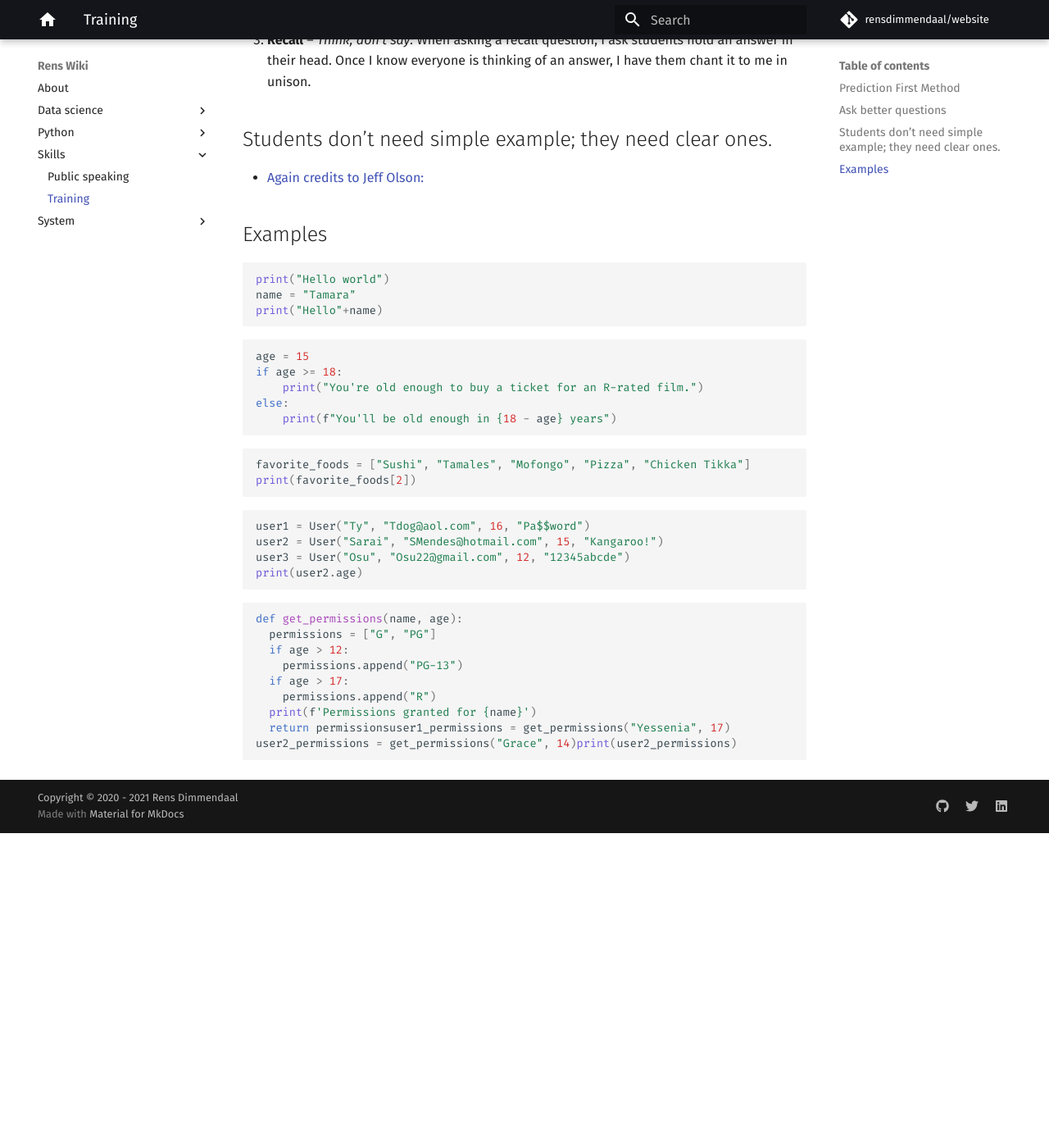
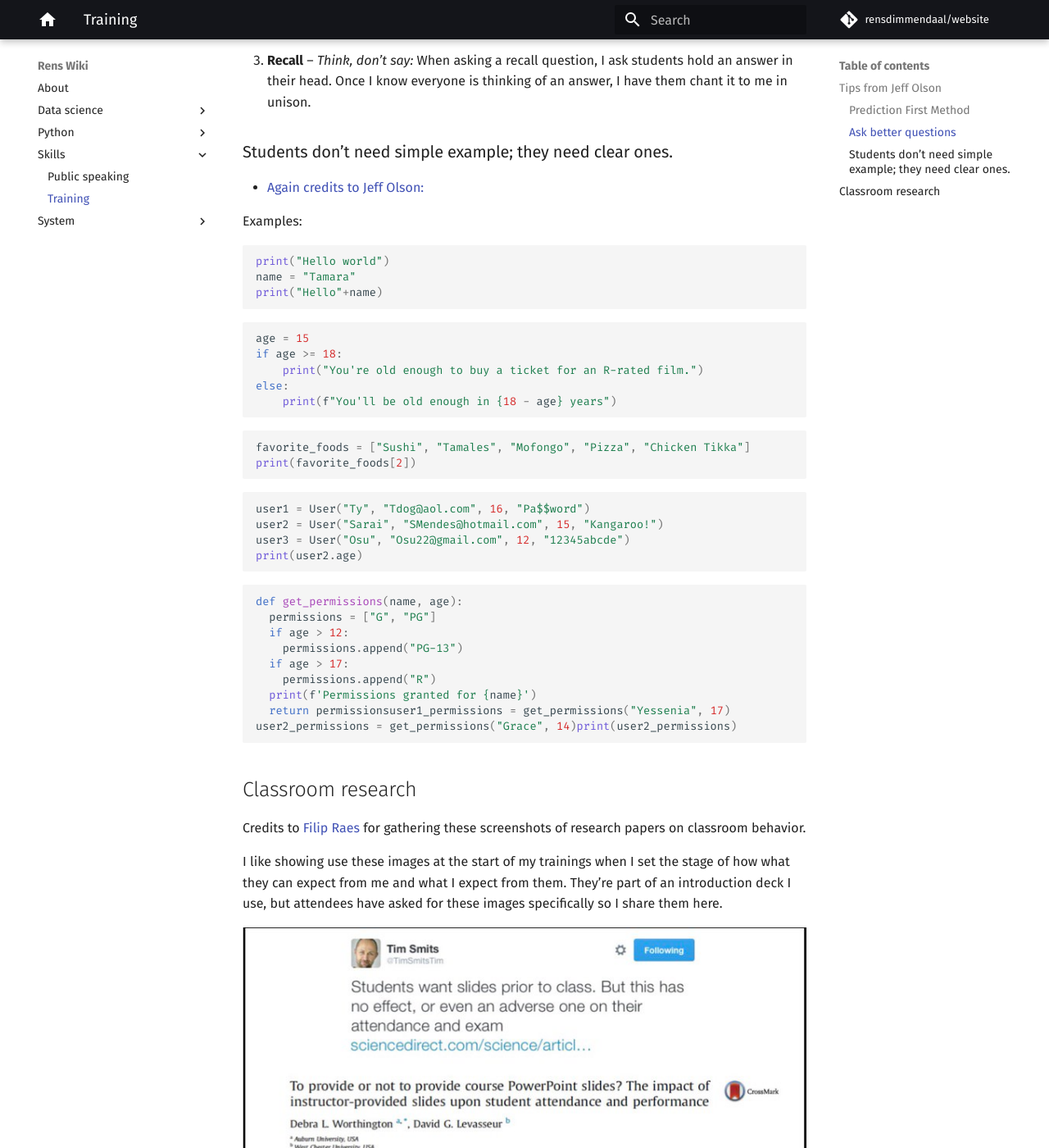
Before and after one commit to RensDimmendaal/website, an MkDocs documentation site: the page built from docs/skills/training.md, in a window 1280 px wide and 1400 px high, scrolled down 884 px. Shown: the whole window at 82% size. Built offline with MkDocs 1.6.1 and Material for MkDocs 9.7.7, drawn with Linux system fonts in a browser that asks for light colours; comment, search, counter and statistics services are not loaded; before the commit the page ends 1900 px from its top, so only the background shows below that.

Commit message:
add slides on classroom

````diff
--- a/docs/skills/training.md
+++ b/docs/skills/training.md
@@ -1,9 +1,10 @@
 # Training
 
+## Tips from Jeff Olson
 > Don't teach chemistry; teach how to cook.
 -- Jeff Olson (paraphrased)
 
-## Prediction First Method
+### Prediction First Method
 
 [Credits: Jeff Olson:](https://blog.upperlinecode.com/stop-teaching-code-a1039983b39)
 
@@ -13,7 +14,7 @@
 4. Take the mental model students have built, and paste the academic vocabulary and definitions on last.
 
 
-## Ask better questions
+### Ask better questions
 
 [Credits: Jeff Olson](https://blog.upperlinecode.com/de-bueller-your-coding-questions-aee06a0f5c86)
 
@@ -21,11 +22,11 @@
 2. **Explanations** -- *Think — pair — warm call:* When asking for explanations, justifications, and other more complex sense-making, it almost always works better to give students the space and privacy necessary to struggle with these concepts in small groups. Then I can eavesdrop and prepare some warm calls, being strategic about which perspectives get elevated to the whole class.
 3. **Recall** -- *Think, don’t say:* When asking a recall question, I ask students hold an answer in their head. Once I know everyone is thinking of an answer, I have them chant it to me in unison.
 
-## Students don't need simple example; they need clear ones.
+### Students don't need simple example; they need clear ones.
 
 * [Again credits to Jeff Olson:](https://blog.upperlinecode.com/students-dont-need-simple-examples-424bb1ceb820)
 
-## Examples
+Examples:
 
 ```python
 print("Hello world")
@@ -63,3 +64,16 @@
   return permissionsuser1_permissions = get_permissions("Yessenia", 17)
 user2_permissions = get_permissions("Grace", 14)print(user2_permissions)
 ```
+
+## Classroom research
+
+Credits to [Filip Raes](https://twitter.com/raziraes/status/1044536522207350785) for gathering these screenshots of research papers on classroom behavior.
+
+I like showing use these images at the start of my trainings when I set the stage of how what they can expect from me and what I expect from them. They're part of an introduction deck I use, but attendees have asked for these images specifically so I share them here.
+
+![](./img/slides_prior_to_lecture.jpg)
+![](./img/pen_mightier_than_keyboard.jpg)
+![](./img/laptop_is_second_hand_smoke.jpg)
+![](./img/student_consumer_mindset.jpg)
+![](./img/attendance.jpg)
+![](./img/front_row.jpg)
````
Also changed, not shown: docs/skills/img/attendance.jpg (added), docs/skills/img/front_row.jpg (added), docs/skills/img/laptop_is_second_hand_smoke.jpg (added), docs/skills/img/pen_mightier_than_keyboard.jpg (added), docs/skills/img/slides_prior_to_lecture.jpg (added), docs/skills/img/student_consumer_mindset.jpg (added).
